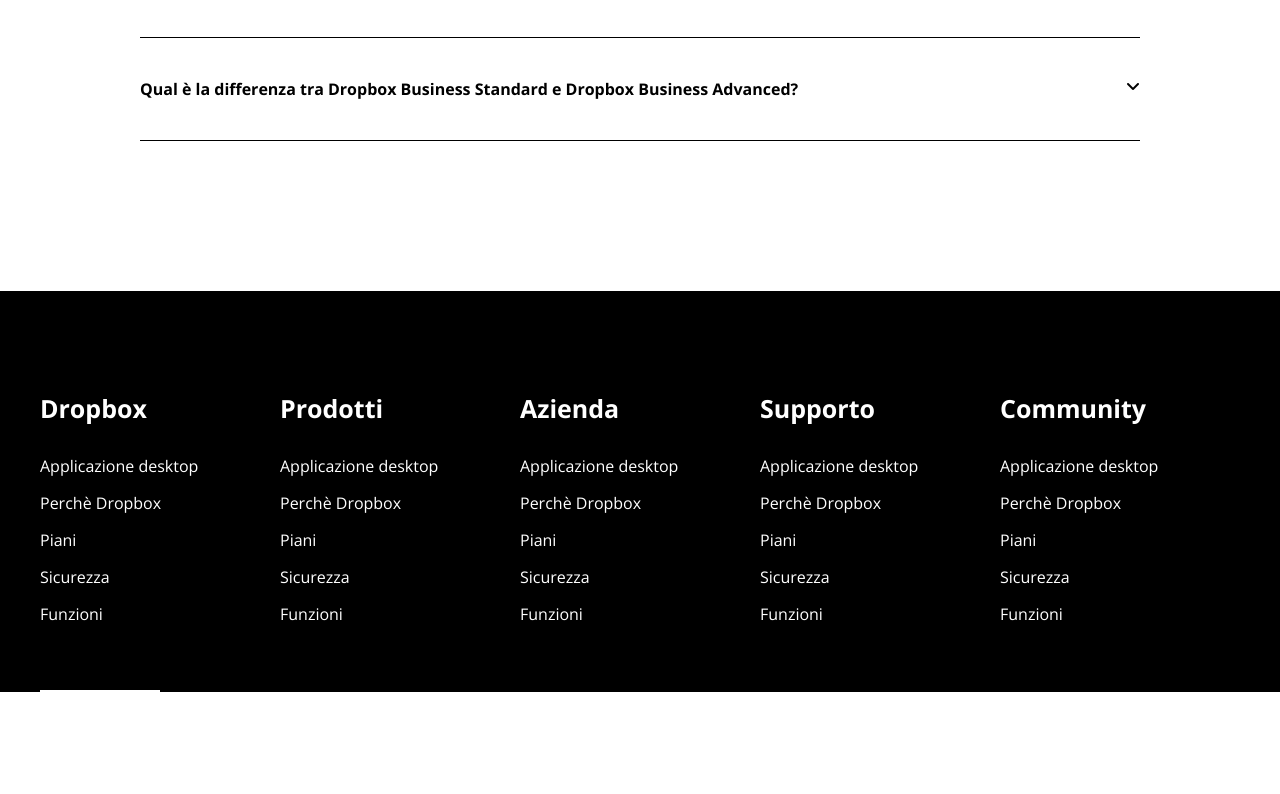
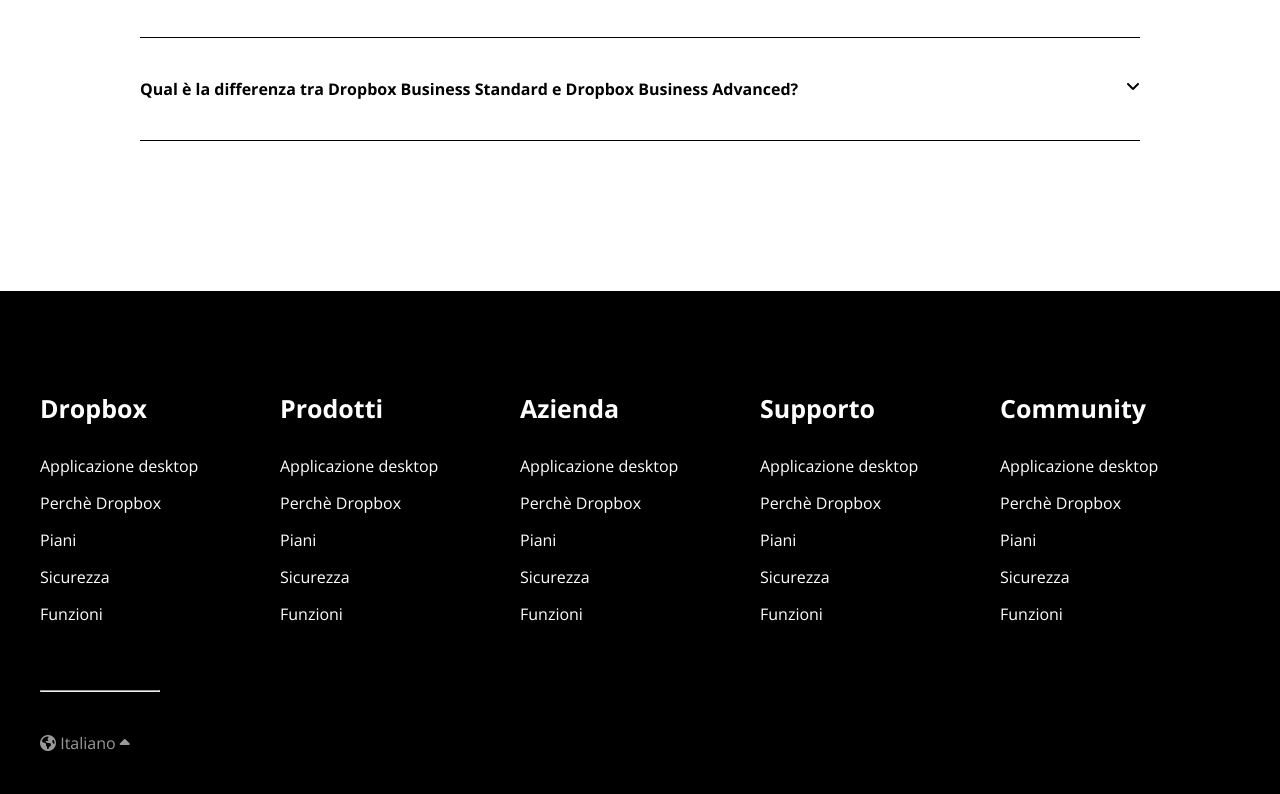
Before and after one commit to GiovanniZumbo/htmlcss-dropbox, a plain HTML site: page index.html in a window 1280 px wide. Shown: the part 5737-6531 px from the top of the page. Before the commit the page ends 6429 px from the top, so only its background shows below. Drawn offline with nearby package versions, Linux system fonts and the light colour scheme.

Commit message:
Added footer

```diff
--- a/css/style.css
+++ b/css/style.css
@@ -368,7 +368,6 @@ img {
     align-items: center;
     justify-content: center;
     padding: 0px;
-    position: relative;
 }
 
 #partnership .row.cols-3 {
@@ -376,10 +375,6 @@ img {
 }
 
 .ltl-square img {
-    position: absolute;
-    top: 0;
-    left: 0;
-    transform: translate(50%, 50%);
     max-width: 50%;
     filter: invert(100%);
 }
@@ -439,8 +434,11 @@ img {
     margin-bottom: 15px;
 }
 
-.br {
-    border: 1px solid white;
+#footer hr {
     width: 120px;
-    padding: 0;
 }
+
+.language {
+    padding: 40px 0;
+    color: #999999;
+}
--- a/index.html
+++ b/index.html
@@ -487,9 +487,14 @@
                 </div>
             </div>
 
-            <div class="br"></div>
+            <hr>
 
+            <div class="language">
+                <i class="fa-earth-americas fa-solid"></i>
+                <span>Italiano</span>
+                <i class="fa-caret-up fa-solid"></i>
 
+            </div>
 
         </div>
     </footer>
```
